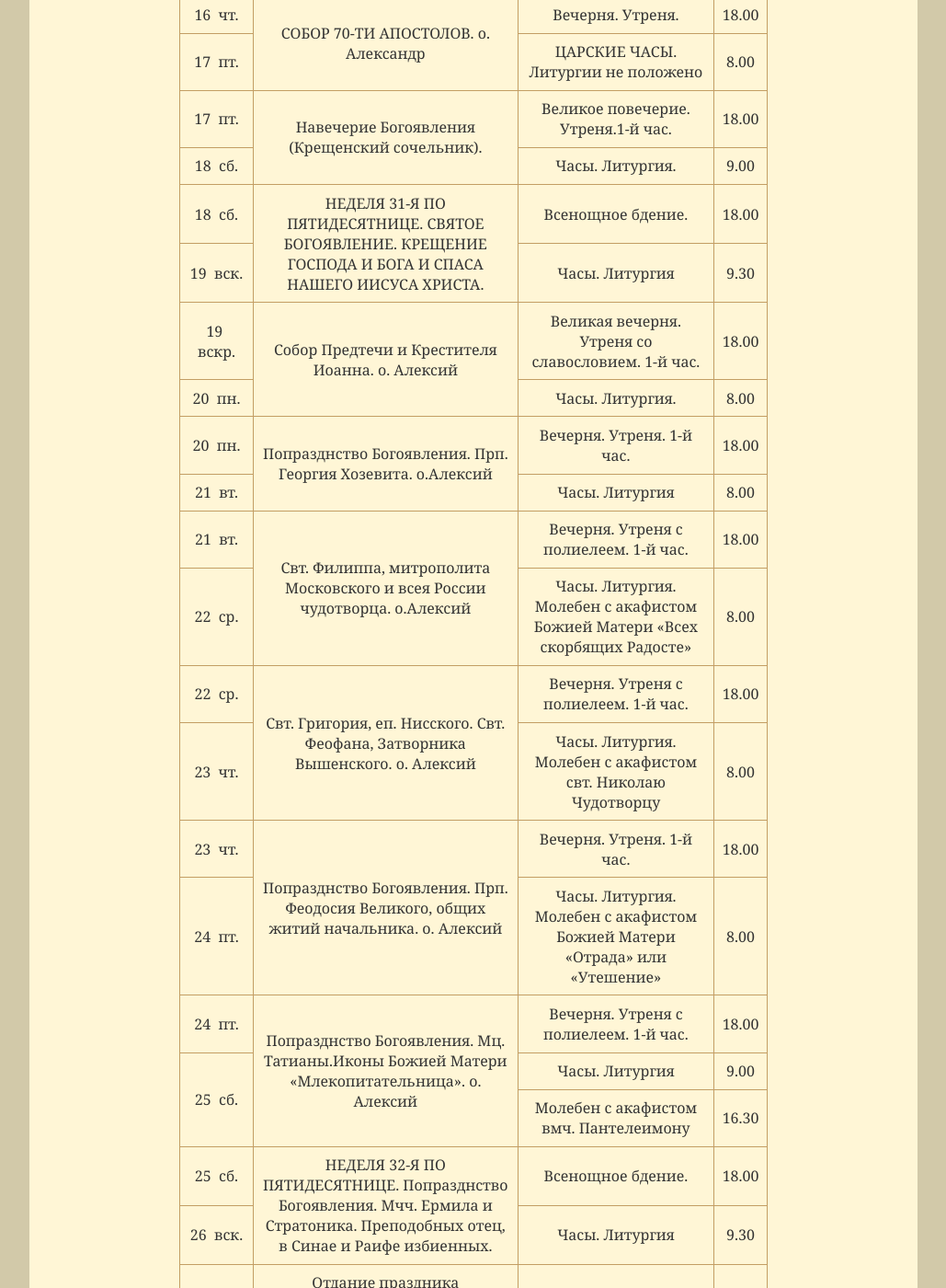
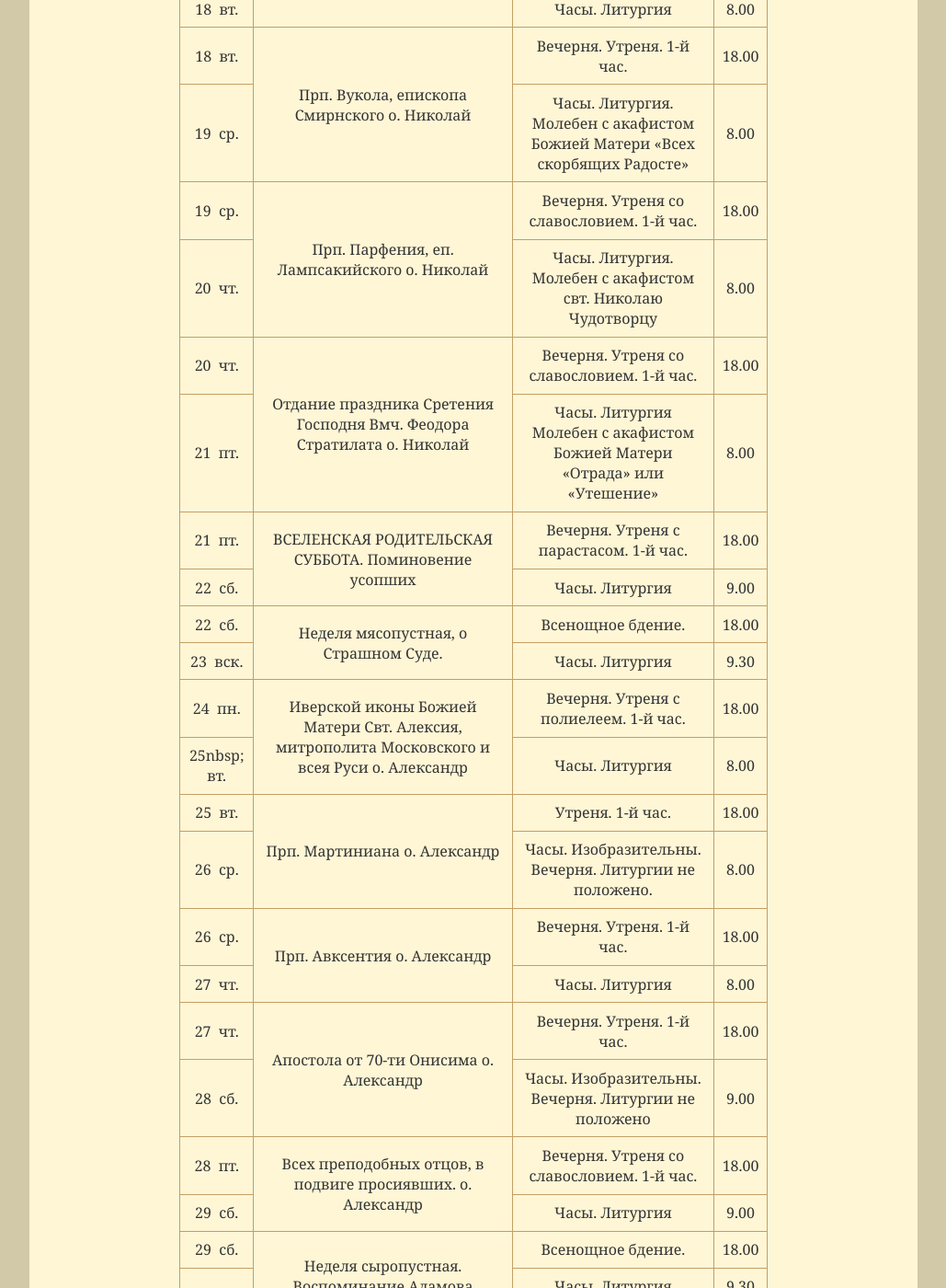
Before and after one commit to hramotradnoe/hramotradnoe.github.io, a Jekyll site: the page built from schedule/index.html, in a window 1280 px wide and 1400 px high, scrolled down 2229 px. Shown: the whole window at 92% size, without its empty margins (125-1154 px from the left). Built offline with Jekyll 4.4.1, drawn with Linux system fonts in a browser that asks for light colours; some of the changed text lies outside the part shown.

Commit message:
Update schedule.yml

```diff
--- a/_data/schedule.yml
+++ b/_data/schedule.yml
@@ -1,268 +1,217 @@
-period: Январь 2020
+period: Февраль 2020
 link: "https://docs.google.com/document/d/1LjWhHuVhlOdfEVIVRMpgLjtM52YXEjxnS0nFGfdsl44/edit?usp=sharing"
 timetable:
- - description : "Прославление прав. Симеона Верхотурского. о. Алексий"
+ - description : "Неделя 33–я по Пятидесятнице, о Закхее. Все служащие"
    services    :
-      - day   : 30&nbsp; пн.
+      - day   : 1&nbsp; сб.
+        time  : '18.00'
+        title : "Всенощное бдение."
+      - day   : 2&nbsp; вск.
+        time  : '9.30'
+        title : "Часы. Литургия."
+ - description : "иконы Божией Матери «Отрада» или «Утешение». Все служащие"
+   services    :
+      - day   : 2&nbsp; вск.
+        time  : '18.00'
+        title : "Всенощное бдение."
+      - day   : 3&nbsp; пн.
+        time  : '8.00'
+        title : "Часы. Литургия."
+ - description : "Ап. Тимофей.Прмч. Анастасия Персянина о. Александр"
+   services    :
+      - day   : 3&nbsp; пн.
+        time  : '18.00'
+        title : "Вечерня.Утреня.1-й час."
+      - day   : 4&nbsp; вт.
+        time  : '8.00'
+        title : "Часы. Литургия."
+ - description : "Сщмч. Климента, епископа Анкирского и мч. Агафангела. о. Александр"
+   services    :
+      - day   : 4&nbsp; вт.
         time  : '18.00'
         title : "Вечерня. Утреня. 1-й час."
-      - day   : 31&nbsp; вт.
+      - day   : 5&nbsp; ср.
+        time  : '8.00'
+        title : "Часы. Литургия. Молебен с акафистом Божией Матери «Всех скорбящих Радосте»"
+ - description : "Блаж. Ксении Петербургской. о. Александр"
+   services    :
+      - day   : 5&nbsp; ср.
+        time  : '18.00'
+        title : "Вечерня. Утреня с полиелеем. 1-й час."
+      - day   : 6&nbsp; чт.
+        time  : '8.00'
+        title : "Часы. Литургия. Молебен с акафистом свт. Николаю Чудотворцу."
+ - description : "Свт. Григория Богослова, архиеп. Константинопольского. о. Александр"
+   services    :
+      - day   : 6&nbsp; чт.
+        time  : '18.00'
+        title : "Вечерня. Утреня с полиелеем. 1-й час."
+      - day   : 7&nbsp; пт.
+        time  : '9.00'
+        title : "Часы. Литургия. Молебен с акафистом Божией Матери «Отрада» или «Утешение»"
+ - description : "Перенесение мощей святителя Иоанна Златоустого о. Александр"
+   services    :
+      - day   : 7&nbsp; пт.
+        time  : '18.00'
+        title : "Всенощное бдение."
+      - day   : 8&nbsp; сб.
         time  : '9.00'
         title : "Часы. Литургия"
- - description : "Мч. Вонифатия. о. Алексий"
+      - day   : 8&nbsp; сб.
+        time  : '16.30'
+        title : "Молебен с акафистом вмч. Пантелеимону"
+ - description : "Неделя мытаря и фарисея. Собор новомучеников и исповедников Церкви Русской"
    services    :
-      - day   : 31&nbsp; вт.
+      - day   : 9&nbsp; сб.
         time  : '18.00'
-        title : "Вечерня. Утреня. Новогодний молебен."
-      - day   : 1&nbsp; ср.
+        title : "Всенощное бдение."
+      - day   : 10&nbsp; вск.
         time  : '9.30'
+        title : "Часы. Литургия"
+ - description : "Перенесение мощей свт. Игнатия Богоносца о. Алексий"
+   services    :
+      - day   : 10&nbsp; пн.
+        time  : '18.00'
+        title : "Вечерня. Утреня со славословием. 1-й час"
+      - day   : 11&nbsp; вт.
+        time  : '8.00'
         title : "Часы. Литургия."
- - description : "Прав. Иоанна Кронштадтского. Сщмч. Игнатия Богоносца. о. Алексий"
+ - description : "Собор вселенских учителей и святителей Василия Великого, Григория Богослова и Иоанна Златоустого"
    services    :
-      - day   : 1&nbsp; ср.
+      - day   : 11&nbsp; вт.
+        time  : '18.00'
+        title : "Всенощное бдение"
+      - day   : 12&nbsp; ср.
+        time  : '8.00'
+        title : "Часы. Литургия"
+ - description : "Свв. бессребреников Кира и Иоанна о. Алексий"
+   services    :
+      - day   : 12&nbsp; ср.
+        time  : '18.00'
+        title : "Вечерня. Утреня. 1-й час."
+      - day   : 13&nbsp; чт.
+        time  : '8.00'
+        title : "Часы. Литургия. Молебен с акафистом Божией Матери «Отрада» или «Утешение»"
+ - description : "Мч. Трифона о. Алексий"
+   services    :
+      - day   : 13&nbsp; чт.
+        time  : '18.00'
+        title : "Вечерня.Утреня. 1-й час."
+      - day   : 14&nbsp; пт.
+        time  : '8.00'
+        title : "Часы. Литургия. Молебен с акафистом Божией Матери «Отрада» или «Утешение»"
+ - description : "СРЕТЕНИЕ ГОСПОДА И БОГА И СПАСА НАШЕГО ИИСУСА ХРИСТА Все служащие"
+   services    :
+      - day   : 14&nbsp; пт.
+        time  : '18.00'
+        title : "Всенощное бдение."
+      - day   : 15&nbsp; сб.
+        time  : '9.00'
+        title : "Часы. Литургия"
+ - description : "Неделя о блудном сыне Все служащие"
+   services    :
+      - day   : 15&nbsp; сб.
+        time  : '18.00'
+        title : "Всенощное бдение"
+      - day   : 16&nbsp; вск.
+        time  : '9.30'
+        title : "Часы. Литургия"
+ - description : "Свт. Феодосия, архиепископа Черниговского о. Николай"
+   services    :
+      - day   : 17&nbsp; пн.
+        time  : '18.00'
+        title : "Вечерня. Утреня с полиелеем. 1-й час"
+      - day   : 18&nbsp; вт.
+        time  : '8.00'
+        title : "Часы. Литургия"
+ - description : "Прп. Вукола, епископа Смирнского о. Николай"
+   services    :
+      - day   : 18&nbsp; вт.
+        time  : '18.00'
+        title : "Вечерня. Утреня. 1-й час."
+      - day   : 19&nbsp; ср.
+        time  : '8.00'
+        title : "Часы. Литургия. Молебен с акафистом Божией Матери «Всех скорбящих Радосте»"
+ - description : "Прп. Парфения, еп. Лампсакийского о. Николай"
+   services    :
+      - day   : 19&nbsp; ср.
+        time  : '18.00'
+        title : "Вечерня. Утреня со славословием. 1-й час."
+      - day   : 20&nbsp; чт.
+        time  : '8.00'
+        title : "Часы. Литургия. Молебен с акафистом свт. Николаю Чудотворцу"
+ - description : "Отдание праздника Сретения Господня Вмч. Феодора Стратилата о. Николай"
+   services    :
+      - day   : 20&nbsp; чт.
+        time  : '18.00'
+        title : "Вечерня. Утреня со славословием. 1-й час."
+      - day   : 21&nbsp; пт.
+        time  : '8.00'
+        title : "Часы. Литургия Молебен с акафистом Божией Матери «Отрада» или «Утешение»"
+ - description : "ВСЕЛЕНСКАЯ РОДИТЕЛЬСКАЯ СУББОТА. Поминовение усопших"
+   services    :
+      - day   : 21&nbsp; пт.
+        time  : '18.00'
+        title : "Вечерня. Утреня с парастасом. 1-й час."
+      - day   : 22&nbsp; сб.
+        time  : '9.00'
+        title : "Часы. Литургия"
+ - description : "Неделя мясопустная, о Страшном Суде."
+   services    :
+      - day   : 22&nbsp; сб.
+        time  : '18.00'
+        title : "Всенощное бдение."
+      - day   : 23&nbsp; вск.
+        time  : '9.30'
+        title : "Часы. Литургия"
+ - description : "Иверской иконы Божией Матери Свт. Алексия, митрополита Московского и всея Руси о. Александр"
+   services    :
+      - day   : 24&nbsp; пн.
         time  : '18.00'
         title : "Вечерня. Утреня с полиелеем. 1-й час."
-      - day   : 2&nbsp; чт.
-        time  : '9.00'
-        title : "Часы. Литургия."
- - description : "Свт. Московского Петра, всея России чудотворца. о. Алексий"
+      - day   : 25nbsp; вт.
+        time  : '8.00'
+        title : "Часы.  Литургия"
+ - description : "Прп. Мартиниана о. Александр"
    services    :
-      - day   : 2&nbsp; чт.
+      - day   : 25&nbsp; вт.
         time  : '18.00'
-        title : "Вечерня. Утреня с полиелеем. 1-й час."
-      - day   : 3&nbsp; пт.
-        time  : '9.00'
-        title : "Часы.Литургия."
- - description : "Суббота пред Рождеством Христовым. Вмц. Анастасии Узорешительницы о. Алексий"
+        title : "Утреня. 1-й час."
+      - day   : 26&nbsp; ср.
+        time  : '8.00'
+        title : "Часы.  Изобразительны. Вечерня. Литургии не положено."
+ - description : "Прп. Авксентия о. Александр"
    services    :
-      - day   : 3&nbsp; пт.
+      - day   : 26&nbsp; ср.
         time  : '18.00'
         title : "Вечерня. Утреня. 1-й час."
-      - day   : 4&nbsp; сб.
+      - day   : 27&nbsp; чт.
+        time  : '8.00'
+        title : "Часы.  Литургия"
+ - description : "Апостола от 70-ти Онисима о. Александр"
+   services    :
+      - day   : 27&nbsp; чт.
+        time  : '18.00'
+        title : "Вечерня. Утреня. 1-й час."
+      - day   : 28&nbsp; сб.
+        time  : '9.00'
+        title : "Часы.  Изобразительны. Вечерня. Литургии не положено"
+ - description : "Всех преподобных отцов, в подвиге просиявших. о. Александр"
+   services    :
+      - day   : 28&nbsp; пт.
+        time  : '18.00'
+        title : "Вечерня. Утреня со славословием. 1-й час. "
+      - day   : 29&nbsp; сб.
         time  : '9.00'
         title : "Часы. Литургия"
-      - day   : 4&nbsp; сб.
-        time  : '16.30'
-        title : "Молебен с акафистом вмч. Пантелеимону"
- - description : "Неделя 29 – я по Пятидесятнице, Пред Рождеством Христовым, святых отец."
+ - description : "Неделя сыропустная. Воспоминание Адамова изгнания. Прощеное воскресенье"
    services    :
-      - day   : 4&nbsp; сб.
+      - day   : 29&nbsp; сб.
         time  : '18.00'
-        title : "Всенощное бдение."
-      - day   : 5&nbsp; вск.
-        time  : '9.30'
-        title : "Часы. Литургия."
- - description : "Навечерие Рождества Христова. Прмц. Евгении."
-   services    :
-      - day   : 6&nbsp; пн.
-        time  : '8.00'
-        title : "ЦАРСКИЕ ЧАСЫ. ВЕЧЕРНЯ С ЛИТУРГИЕЙ."
- - description : "РОЖДЕСТВО ГОСПОДА И БОГА И СПАСА НАШЕГО ИИСУСА ХРИСТА."
-   services    :
-      - day   : 6&nbsp; пн.
-        time  : '18.00'
-        title : "ВСЕНОЩНОЕ БДЕНИЕ."
-      - day   : 6&nbsp; пн.
-        time  : '23.30'
-        title : "Часы. Литургия."
-      - day   : 7&nbsp; вт.
-        time  : '9.30'
-        title : "Часы. Литургия."
- - description : "Попразднство Рождества Христова. Собор Пресвятой Богородицы. о. Николай"
-   services    :
-      - day   : 7&nbsp; вт.
-        time  : '18.00'
-        title : "Великая вечерня. Утреня. 1-й час."
-      - day   : 8&nbsp; ср.
-        time  : '9.00'
-        title : "Часы. Литургия."
- - description : "Попразднство Рождества Христова. Ап. первомч. и архидиакона Стефана. о. Николай"
-   services    :
-      - day   : 8&nbsp; ср.
-        time  : '18.00'
-        title : "Вечерня. Утреня. 1-й час."
-      - day   : 9&nbsp; чт.
-        time  : '8.00'
-        title : "Часы. Литургия."
- - description : "Попразднство Рождества Христова. Мучеников 20 000, в Никомидии сожженныхо. Николай"
-   services    :
-      - day   : 9&nbsp; чт.
-        time  : '18.00'
-        title : "Вечерня. Утреня. 1-й час."
-      - day   : 10&nbsp; пт.
-        time  : '8.00'
-        title : "Часы. Литургия.Молебен с акафистом Божией Матери «Отрада» или «Утешение»"
- - description : "Суббота по Рождестве Христовом. Мучеников 14 000 младенцев, от Ирода в Вифлееме избиенных.  о.Николай"
-   services    :
-      - day   : 10&nbsp; пт.
-        time  : '18.00'
-        title : "Вечерня. Утреня. 1-й час."
-      - day   : 11&nbsp; сб.
-        time  : '9.00'
-        title : "Часы. Литургия"
-      - day   : 11&nbsp; сб.
-        time  : '16.30'
-        title : "Молебен с акафистом вмч. Пантелеимону"
- - description : "Неделя 30 – я по Пятидесятнице, Свт. Макария, митр. Московского."
-   services    :
-      - day   : 11&nbsp; сб.
-        time  : '18.00'
-        title : "Всенощное бдение."
-      - day   : 12&nbsp; вск.
+        title : "Всенощное бдение. "
+      - day   : 1&nbsp; вс.
         time  : '9.30'
         title : "Часы. Литургия"
- - description : "Обрезание Господне. Свт. Василия Великого, архиеп. Кесарии Каппадокийской"
-   services    :
-      - day   : 13&nbsp; пн.
+      - day   : 1&nbsp; вс.
         time  : '18.00'
-        title : "Всенощное бдение."
-      - day   : 14&nbsp; вт.
-        time  : '8.00'
-        title : "Часы. Литургия"
- - description : "Прп. Серафима Саровского. о. Александр"
-   services    :
-      - day   : 14&nbsp; вт.
-        time  : '18.00'
-        title : "Вечерня. Утреня с полиелеем. 1-й час"
-      - day   : 15&nbsp; ср.
-        time  : '8.00'
-        title : "Часы. Литургия."
- - description : "Прор. Малахии. о. Александр"
-   services    :
-      - day   : 15&nbsp; ср.
-        time  : '18.00'
-        title : "Вечерня. Утреня. 1-й час"
-      - day   : 16&nbsp; чт.
-        time  : '8.00'
-        title : "Часы. Литургия."
- - description : "СОБОР 70-ТИ АПОСТОЛОВ. о. Александр"
-   services    :
-      - day   : 16&nbsp; чт.
-        time  : '18.00'
-        title : "Вечерня. Утреня."
-      - day   : 17&nbsp; пт.
-        time  : '8.00'
-        title : "ЦАРСКИЕ ЧАСЫ. Литургии не положено"
- - description : "Навечерие Богоявления (Крещенский сочельник)."
-   services    :
-      - day   : 17&nbsp; пт.
-        time  : '18.00'
-        title : "Великое повечерие. Утреня.1-й час."
-      - day   : 18&nbsp; сб.
-        time  : '9.00'
-        title : "Часы. Литургия."
- - description : "НЕДЕЛЯ 31-Я ПО ПЯТИДЕСЯТНИЦЕ. СВЯТОЕ БОГОЯВЛЕНИЕ. КРЕЩЕНИЕ ГОСПОДА И БОГА И СПАСА НАШЕГО ИИСУСА ХРИСТА."
-   services    :
-      - day   : 18&nbsp; сб.
-        time  : '18.00'
-        title : "Всенощное бдение."
-      - day   : 19&nbsp; вск.
-        time  : '9.30'
-        title : "Часы. Литургия"
- - description : "Собор Предтечи и Крестителя Иоанна. о.  Алексий"
-   services    :
-      - day   : 19&nbsp; вскр.
-        time  : '18.00'
-        title : "Великая вечерня. Утреня со славословием. 1-й час."
-      - day   : 20&nbsp; пн.
-        time  : '8.00'
-        title : "Часы. Литургия."
- - description : "Попразднство Богоявления. Прп. Георгия Хозевита. о.Алексий"
-   services    :
-      - day   : 20&nbsp; пн.
-        time  : '18.00'
-        title : "Вечерня. Утреня. 1-й час."
-      - day   : 21&nbsp; вт.
-        time  : '8.00'
-        title : "Часы. Литургия"
- - description : "Свт. Филиппа, митрополита Московского и всея России чудотворца. о.Алексий"
-   services    :
-      - day   : 21&nbsp; вт.
-        time  : '18.00'
-        title : "Вечерня. Утреня с полиелеем. 1-й час."
-      - day   : 22&nbsp; ср.
-        time  : '8.00'
-        title : "Часы. Литургия. Молебен с акафистом Божией Матери «Всех скорбящих Радосте»"
- - description : "Свт. Григория, еп. Нисского. Свт. Феофана, Затворника Вышенского. о. Алексий"
-   services    :
-      - day   : 22&nbsp; ср.
-        time  : '18.00'
-        title : "Вечерня. Утреня с полиелеем. 1-й час."
-      - day   : 23&nbsp; чт.
-        time  : '8.00'
-        title : "Часы. Литургия. Молебен с акафистом свт. Николаю Чудотворцу"
- - description : "Попразднство Богоявления. Прп. Феодосия Великого, общих житий начальника. о. Алексий"
-   services    :
-      - day   : 23&nbsp; чт.
-        time  : '18.00'
-        title : "Вечерня. Утреня. 1-й час."
-      - day   : 24&nbsp; пт.
-        time  : '8.00'
-        title : "Часы. Литургия. Молебен с акафистом Божией Матери «Отрада» или «Утешение»"
- - description : "Попразднство Богоявления. Мц. Татианы.Иконы Божией Матери «Млекопитательница». о. Алексий"
-   services    :
-      - day   : 24&nbsp; пт.
-        time  : '18.00'
-        title : "Вечерня. Утреня с полиелеем. 1-й час."
-      - day   : 25&nbsp; сб.
-        time  : '9.00'
-        title : "Часы. Литургия"
-      - day   : 25&nbsp; сб.
-        time  : '16.30'
-        title : "Молебен с акафистом вмч. Пантелеимону"
- - description : "НЕДЕЛЯ 32-Я ПО ПЯТИДЕСЯТНИЦЕ. Попразднство Богоявления. Мчч. Ермила и Стратоника. Преподобных отец, в Синае и Раифе избиенных."
-   services    :
-      - day   : 25&nbsp; сб.
-        time  : '18.00'
-        title : "Всенощное бдение."
-      - day   : 26&nbsp; вск.
-        time  : '9.30'
-        title : "Часы. Литургия"
- - description : "Отдание праздника Богоявления. Св. равноап. Нины, просветительницы Грузии. о. Николай"
-   services    :
-      - day   : 27&nbsp; пн.
-        time  : '8.00'
-        title : "Часы. Литургия"
- - description : "Прпп. Павла Фивейского и Иоанна Кущника. о. Николай"
-   services    :
-      - day   : 27&nbsp; пн.
-        time  : '18.00'
-        title : "Вечерня. Утреня. 1-й час."
-      - day   : 28&nbsp; вт.
-        time  : '8.00'
-        title : "Часы. Литургия"
- - description : "Поклонение честным веригам ап. Павла. о. Николай"
-   services    :
-      - day   : 28&nbsp; вт.
-        time  : '18.00'
-        title : "Вечерня. Утреня."
-      - day   : 29nbsp; ср.
-        time  : '8.00'
-        title : "Часы. Литургия. Молебен с акафистом Божией Матери «Всех скорбящих Радосте»"
- - description : "Прп. Антония Великого о. Николай"
-   services    :
-      - day   : 29&nbsp; ср.
-        time  : '18.00'
-        title : "Вечерня. Утреня с полиелеем. 1-й час."
-      - day   : 30&nbsp; чт.
-        time  : '8.00'
-        title : "Часы. Литургия. Молебен с акафистом свт. Николаю Чудотворцу"
- - description : "Прпп. схимонаха Кирилла и схимонахини Марии, родителей прп. Сергия Радонежского. о. Николай"
-   services    :
-      - day   : 30&nbsp; чт.
-        time  : '18.00'
-        title : "Вечерня. Утреня  со славословием. 1-й час."
-      - day   : 31&nbsp; пт.
-        time  : '8.00'
-        title : "Часы. Литургия. Молебен с акафистом Божией Матери «Отрада» или «Утешение»"
- - description : "Прп. Макария Великого, Египетского. Обретение мощей прп. Саввы Сторожевского. о. Николай"
-   services    :
-      - day   : 31&nbsp; пт.
-        time  : '18.00'
-        title : "Вечерня. Утреня со славословием. 1-й час."
-      - day   : 1&nbsp; сб.
-        time  : '9.00'
-        title : "Часы. Литургия"
-      - day   : 25&nbsp; сб.
-        time  : '16.30'
-        title : "Молебен с акафистом вмч. Пантелеимону"
+        title : "Вечерня с чином прощения"
```
